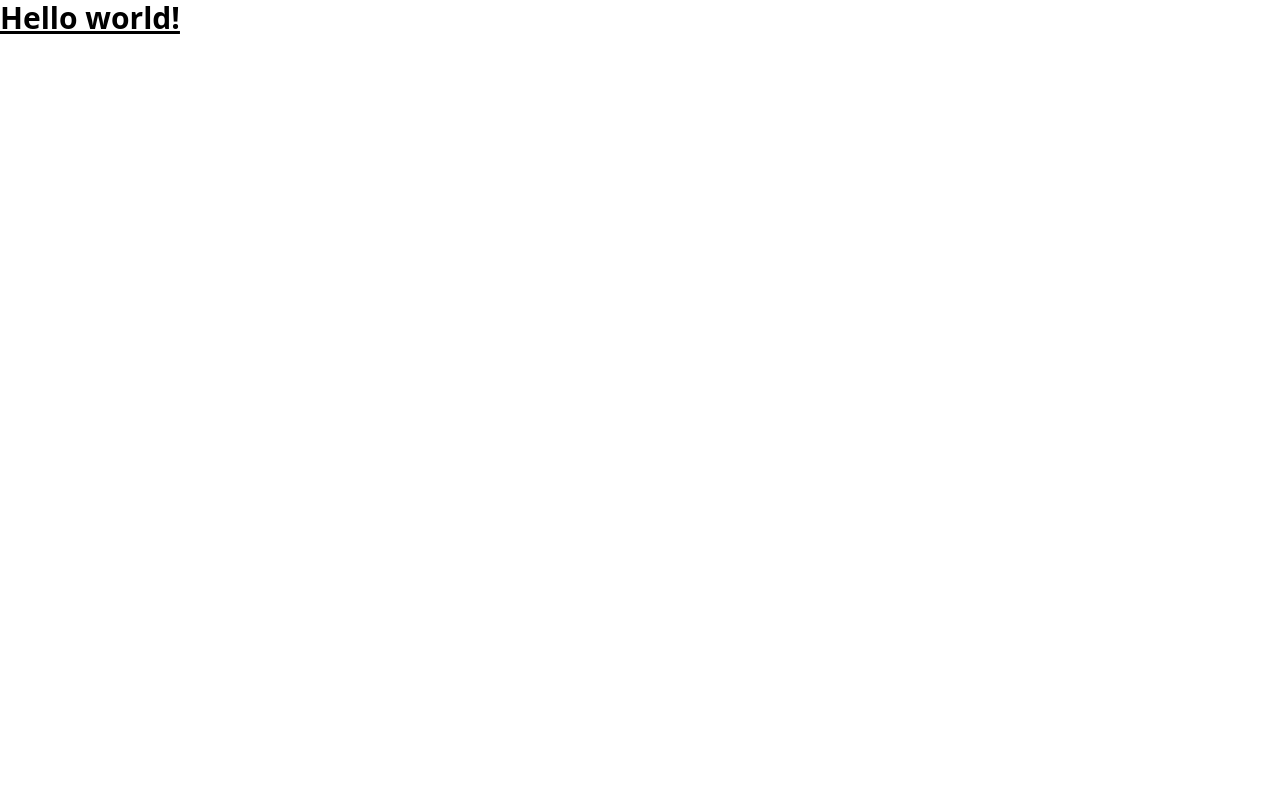
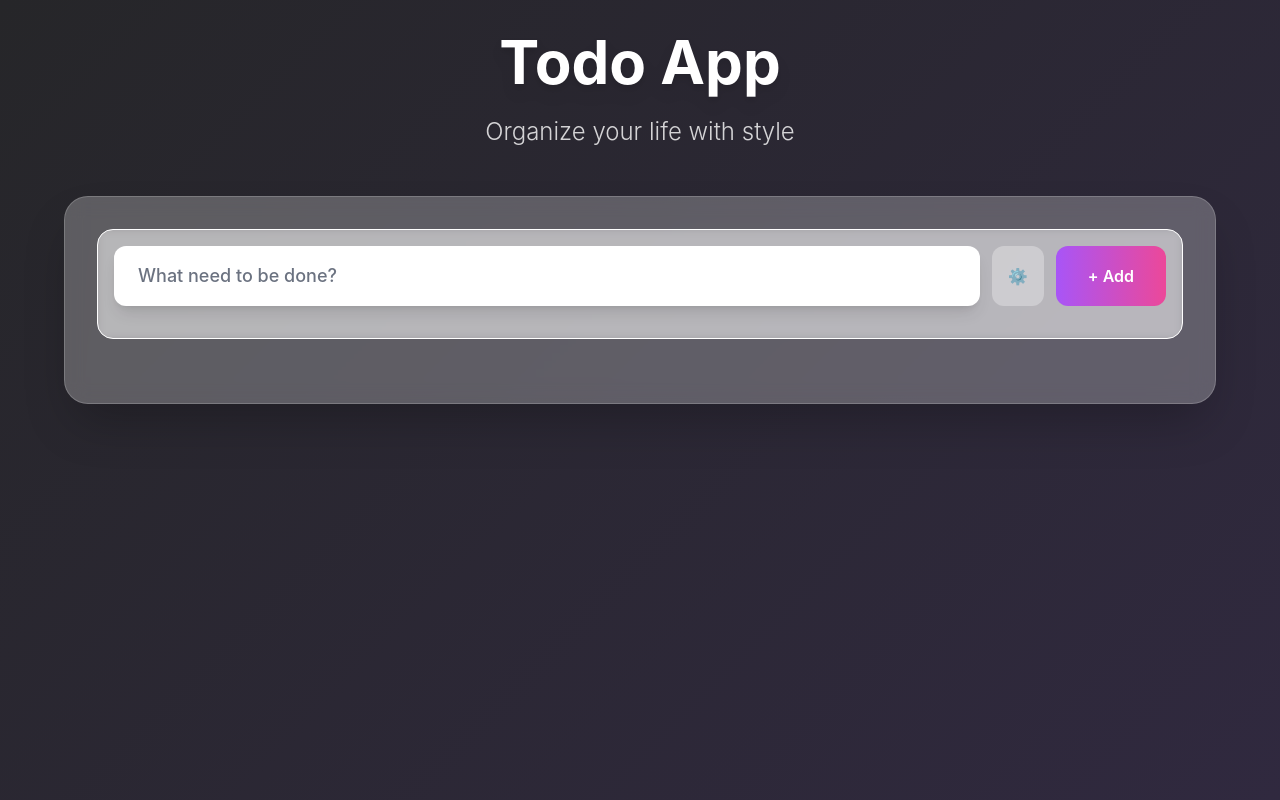
Before and after one commit to inagar530/todo-app, a React (Create React App) app: page / in a window 1280 px wide. Built offline with nearby package versions, Linux system fonts and the light colour scheme.

Commit message:
create todoform and implement design part

```diff
--- a/src/App.tsx
+++ b/src/App.tsx
@@ -1,11 +1,32 @@
 import React from "react";
+import TodoForm from "./components/Todo-Form/Todo-Form";
 
-function App() {
+const App: React.FC = () => {
   return (
-    <div>
-      <h1 className="text-3xl font-bold underline">Hello world!</h1>
+    <div className="min-h-screen gradient-bg">
+      {/* Header */}
+      <div className="min-h-screen px-4 py-8">
+        <div className="max-w-6xl mx-auto">
+          {/* App Title */}
+          <div className="mb-12 text-center">
+            <h1 className="mb-6 text-6xl font-bold text-white drop-shadow-lg">
+              Todo App
+            </h1>
+            <p className="mb-4 text-2xl font-light text-white/80">
+              Organize your life with style
+            </p>
+          </div>
+
+          {/* Progress Bar */}
+
+          {/* Main Container */}
+          <div className="p-8 shadow-2xl glass-effect rounded-3xl">
+            <TodoForm />
+          </div>
+        </div>
+      </div>
     </div>
   );
-}
+};
 
 export default App;
--- /dev/null
+++ b/src/components/Todo-Form/Todo-Form.tsx
@@ -0,0 +1,97 @@
+import React, { useState } from "react";
+
+const TodoForm: React.FC = () => {
+  const [isAnimating, setIsAnimating] = useState(false);
+  const [showAdvance, setShowAdvance] = useState(false);
+  return (
+    <>
+      <form className="mb-8">
+        <div className="p-4 border border-white bg-white/40 rounded-2xl backdrop-blur-sm">
+          <div className="flex gap-3 mb-4">
+            <input
+              type="text"
+              placeholder="What need to be done?"
+              className="flex-1 px-6 py-4 text-lg font-medium text-gray-800 placeholder-gray-500 bg-white border-0 shadow-lg rounded-xl focus:outline-none focus:ring-2 focus:ring-white/50"
+            />
+            <button
+              type="button"
+              className="px-4 py-4 text-white transition-all bg-white/30 rounded-xl hover:bg-white/40"
+              onClick={() => setShowAdvance(!showAdvance)}
+            >
+              {" "}
+              ⚙️
+            </button>
+            <button
+              className={`px-8 py-4 font-semibold text-white transition-all duration-300 transform bg-gradient-to-r from-purple-500 to-pink-500 rounded-xl hover:scale-105 hover:shadow-xl disabled:opacity-50 disabled:cursor-not-allowed disabled:transform-none ${
+                isAnimating ? "animate-pulse" : ""
+              }`}
+            >
+              {isAnimating ? "✨" : "+ Add"}
+            </button>
+          </div>
+
+          {/* ShowAdvance Section */}
+          {showAdvance && (
+            <div className="grid grid-cols-1 gap-4 p-4 rounded-xl bg-white/10 md:grid-cols-3">
+              {/* priority */}
+              <div>
+                <label className="block mb-2 text-sm font-medium text-white/80">
+                  Priority
+                </label>
+                <select
+                  className={`w-full px-3 py-2 rounded-lg border-0 focus:outline-none focus:ring-2 focus:ring-white/50`}
+                >
+                  <option value="low">🟢 Low</option>
+                  <option value="medium">🟡 Medium</option>
+                  <option value="high">🔴 High</option>
+                </select>
+              </div>
+
+              {/* category */}
+              <div>
+                <label className="block mb-2 text-sm font-medium text-white/80">
+                  Category
+                </label>
+                <select
+                  className={`w-full px-3 py-2 bg-white rounded-lg border-0 focus:outline-none focus:ring-2 focus:ring-white/50 text-gray-800`}
+                >
+                  <option value="general">📋 General</option>
+                  <option value="work">💼 Work</option>
+                  <option value="personal">👤 Personal</option>
+                  <option value="shopping">🛒 Shopping</option>
+                  <option value="health">🏥 Health</option>
+                  <option value="learning">📚 Learning</option>
+                </select>
+              </div>
+
+              {/* due date */}
+              <div>
+                <label className="block mb-2 text-sm font-medium text-white/80">
+                  Due Date
+                </label>
+                <input
+                  type="Date"
+                  className={`w-full px-3 py-1.5 rounded-lg bg-white focus:outline-none focus:ring-2 focus:ring-white/50 text-gray-800`}
+                />
+              </div>
+
+              {/* create notes */}
+              <div className="md:col-span-3">
+                <label className="block mb-2 text-sm font-medium text-white/80">
+                  Notes
+                </label>
+                <textarea
+                  className="w-full px-3 py-2 text-gray-800 placeholder-gray-500 bg-white border-0 rounded-lg resize-none focus:outline-none focus:ring-2 focus:ring-white/50"
+                  placeholder="Additional notes..."
+                  rows={2}
+                />
+              </div>
+            </div>
+          )}
+        </div>
+      </form>
+    </>
+  );
+};
+
+export default TodoForm;
--- a/src/index.css
+++ b/src/index.css
@@ -1,3 +1,19 @@
 @tailwind base;
 @tailwind components;
 @tailwind utilities;
+
+@import url('https://fonts.googleapis.com/css2?family=Inter:wght@300;400;500;600;700&display=swap');
+
+* {
+    font-family: 'Inter', sans-serif;
+  }
+
+.gradient-bg{
+    background: linear-gradient(135deg , #262629 0% , #30293f 100%);
+}
+
+.glass-effect {
+    background: rgba(255, 255, 255, 0.25);
+    backdrop-filter: blur(10px);
+    border: 1px solid rgba(255, 255, 255, 0.18);
+  }
```
